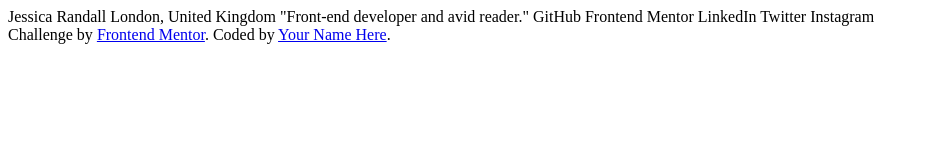
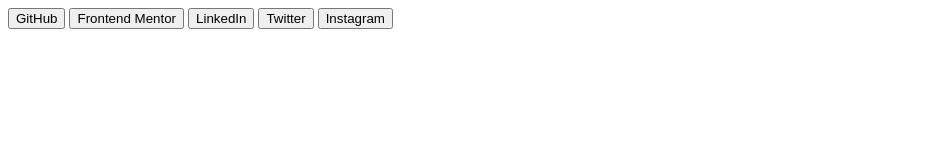
Before and after one commit to WaraFernandez/social-links-profile, a plain HTML site: page index.html in a window 1280 px wide. Shown: the whole page, without its empty margins (0-929 px from the left). Drawn offline with Linux system fonts and the light colour scheme.

Commit message:
estructura html realizado

```diff
--- a/index.html
+++ b/index.html
@@ -10,20 +10,12 @@
 <link rel="stylesheet" href="./styles/styles.css">
  </head>
 <body>
-
-  Jessica Randall
-  London, United Kingdom
-  "Front-end developer and avid reader."
-
-  GitHub
-  Frontend Mentor
-  LinkedIn
-  Twitter
-  Instagram
-
-  <div class="attribution">
-    Challenge by <a href="https://www.frontendmentor.io?ref=challenge" target="_blank">Frontend Mentor</a>.
-    Coded by <a href="#">Your Name Here</a>.
-  </div>
+  <section>
+    <button>GitHub</button>
+    <button>Frontend Mentor</button>
+    <button>LinkedIn</button>
+    <button>Twitter</button>
+    <button>Instagram</button>
+  </section>
 </body>
 </html>
```
